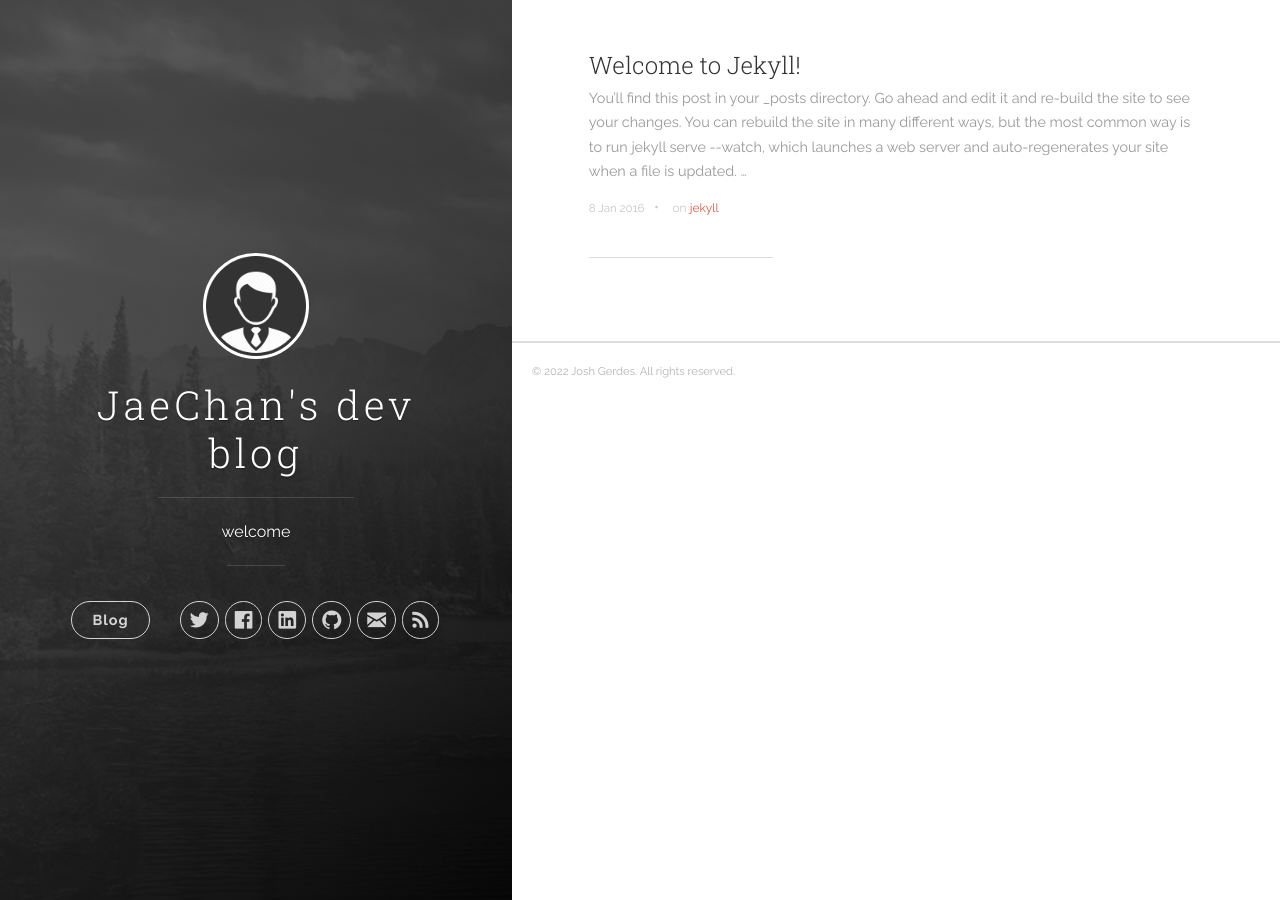
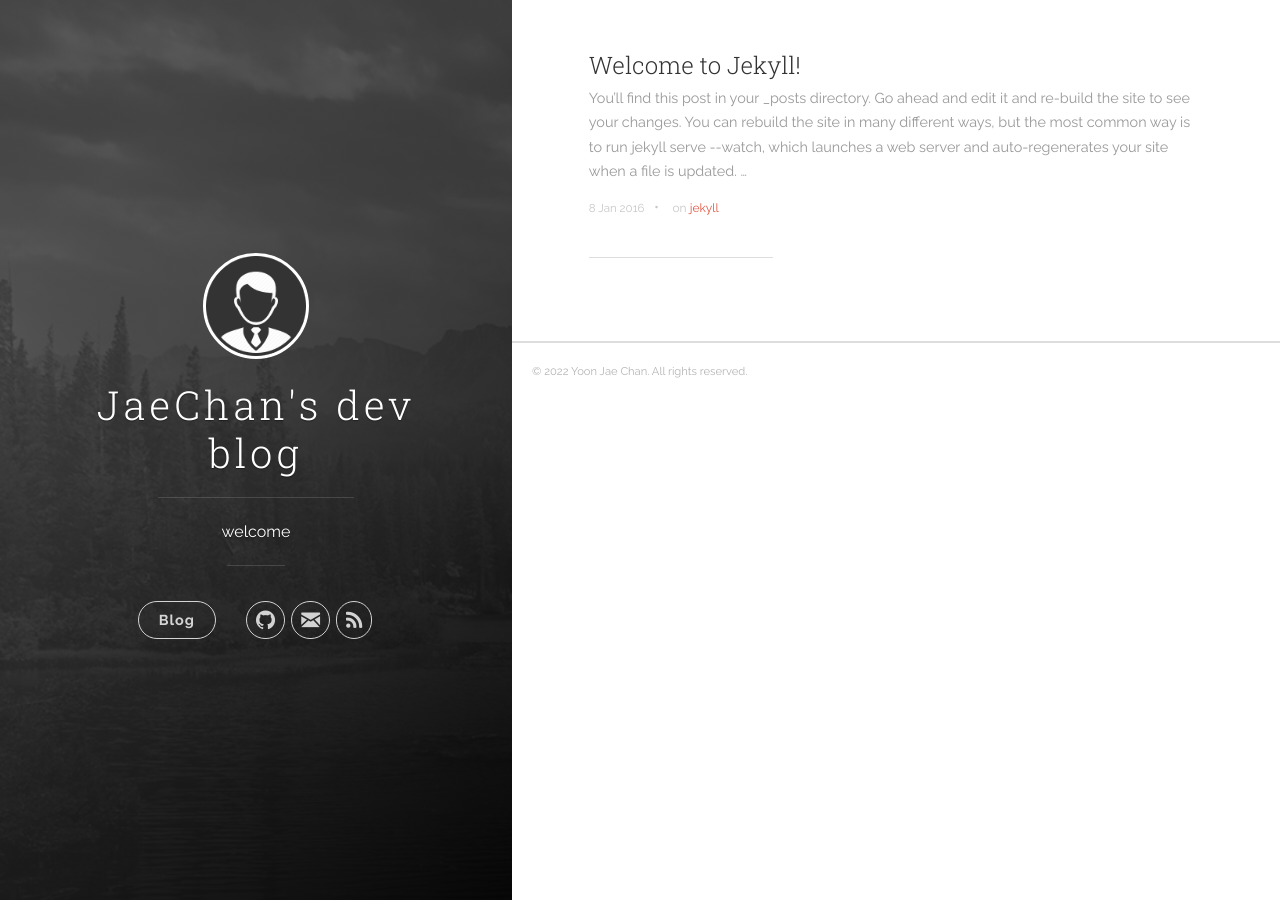
Before and after one commit to wocksl/wocksl.github.io, a Jekyll site: the page built from index.html, in a window 1280 px wide. Built offline with Jekyll 4.4.1, drawn with Linux system fonts in a browser that asks for light colours; the list of posts is cut into pages by our own code.

```diff
--- a/_config.yml
+++ b/_config.yml
@@ -11,12 +11,12 @@ baseurl: ''
 # disable_landing_page: true
 
 author:
-  name: 'Josh Gerdes'
-  email: josh@joshgerdes.com
-  twitter_username: joshgerdes
-  facebook_username: joshgerdes
-  github_username:  joshgerdes
-  linkedin_username:  joshgerdes
+  name: 'Yoon Jae Chan'
+  email: wocksl1998@gmail.com
+  # twitter_username: joshgerdes
+  # facebook_username: joshgerdes
+  github_username:  wocksl
+  # linkedin_username:  joshgerdes
 
 defaults:
   -
```
